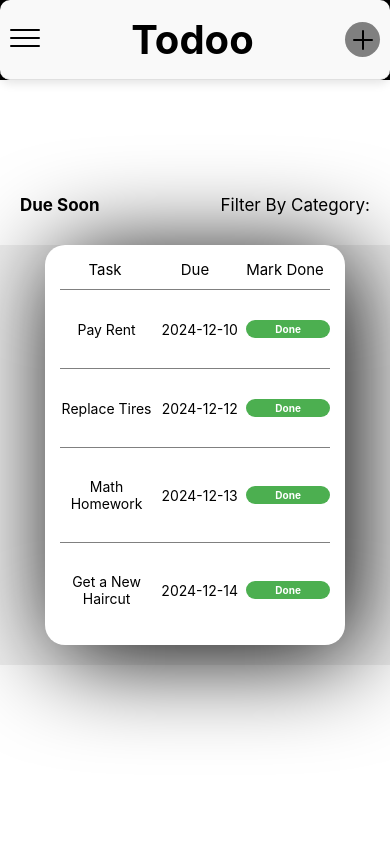
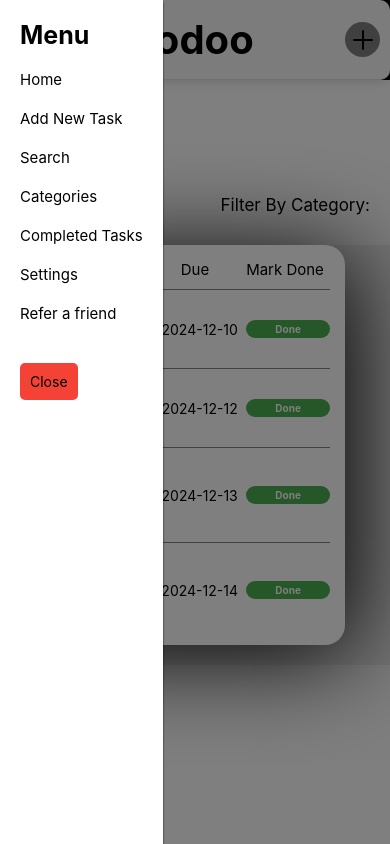
Before and after one commit to Enow-Jason/TodooApp-Mobile, a React Native app: screen / in a window 390 px wide. Both pictures are taken after a click on the element 25 px from the left and 39 px from the top of the page. Built offline with nearby package versions, Linux system fonts and the light colour scheme.

Commit message:
Modal was created for the PLUS icon and the Menu Icon

```diff
--- a/src/Components/NavBar.js
+++ b/src/Components/NavBar.js
@@ -11,11 +11,9 @@ import {
     TextInput
 } from "react-native";
 import {TodoListContext} from "../Context/TodoListContext";
+import NavModals from "../Screens/NavModals";
 
 const NavBar = () => {
-    const [todo, setTodo] = useState('')
-    const { dispatch } = useContext(TodoListContext);
-    const [dueDate, setDueDate] = useState('')
     const [isMenuOpen, setIsMenuOpen] = useState(false);
     const [isAddMoreButtonOpen, setIsAddMoreOpen] = useState(false);
 
@@ -25,20 +23,6 @@ const NavBar = () => {
 
     const toggleAddMore = () => {
         setIsAddMoreOpen((prev) => !prev); // Toggle the state
-    };
-
-    const addTodo = () => {
-        if (todo) {
-            dispatch({
-                type: 'ADD_TODO',
-                task: todo,
-                due: dueDate, // Assuming due date is formatted correctly
-                priority: 'normal', // Default priority, adjust as needed
-            });
-            setTodo('');
-            setDueDate('');
-            toggleAddMore(); // Close the modal after adding
-        }
     };
 
     return (
@@ -65,45 +49,12 @@ const NavBar = () => {
                     </View>
                 </TouchableOpacity>
             </View>
-
-            {/* Modal for the Add More functionality */}
-            <Modal
-                animationType="fade"
-                transparent={true}
-                visible={isAddMoreButtonOpen}
-                onRequestClose={() => {
-                    setIsAddMoreOpen(false);
-                }}
-            >
-                <View style={styles.centeredView}>
-                    <View style={styles.modalView}>
-                        <Text style={styles.modalText}>Add More Tasks</Text>
-                        <TextInput
-                            placeholder="Enter Task"
-                            value={todo}
-                            onChangeText={setTodo}
-                        />
-                        <TextInput
-                            placeholder="Enter Due Date(YYYY/MM/DD)"
-                            value={dueDate}
-                            onChangeText={setDueDate}
-                        />
-                        <TouchableOpacity
-                            style={{ ...styles.openButton, backgroundColor: "green", marginBottom: 20 }}
-                            onPress={addTodo}
-                        >
-                            <Text style={styles.textStyle}>Add Task</Text>
-                        </TouchableOpacity>
-
-                        <TouchableOpacity
-                            style={{ ...styles.openButton, backgroundColor: "#2196F3" }}
-                            onPress={toggleAddMore}
-                        >
-                            <Text style={styles.textStyle}>Close</Text>
-                        </TouchableOpacity>
-                    </View>
-                </View>
-            </Modal>
+            <NavModals
+                isMenuOpen={isMenuOpen}
+                toggleMenu={toggleMenu}
+                isAddMoreButtonOpen={isAddMoreButtonOpen}
+                toggleAddMore={toggleAddMore}
+            />
         </SafeAreaView>
     );
 };
@@ -189,44 +140,6 @@ const styles = StyleSheet.create({
     },
     barBottom: {
         top: 20,
-    },
-    centeredView: {
-        flex: 1,
-        justifyContent: "center",
-        alignItems: "center",
-        marginTop: 22
-    },
-    modalView: {
-        margin: 20,
-        backgroundColor: "white",
-        borderRadius: 20,
-        padding: 35,
-        alignItems: "center",
-        shadowColor: "#000",
-        shadowOffset: {
-            width: 0,
-            height: 2
-        },
-        shadowOpacity: 0.25,
-        shadowRadius: 3.84,
-        elevation: 5
-    },
-    openButton: {
-        backgroundColor: "#F194FF",
-        borderRadius: 20,
-        padding: 10,
-        elevation: 2
-    },
-    textStyle: {
-        color: "white",
-        fontWeight: "bold",
-        textAlign: "center"
-    },
-    modalText: {
-        fontWeight: "bold",
-        fontSize: 25,
-        marginBottom: 15,
-        textAlign: "center"
     }
 });
 
--- a/src/Components/ViewTodos.js
+++ b/src/Components/ViewTodos.js
@@ -3,7 +3,6 @@ import { StyleSheet, View, Text, FlatList, TouchableOpacity } from 'react-native
 import {TodoListContext} from "../Context/TodoListContext";
 
 const TodoList = () => {
-    const [todo, setTodo] = useState('')
     const {todos, dispatch } = useContext(TodoListContext);
 
     const renderTask = ({ item }) => (
--- /dev/null
+++ b/src/Screens/NavModals.js
@@ -0,0 +1,179 @@
+import React, { useState, useContext } from "react";
+import { View, Modal, TextInput, Text, TouchableOpacity, StyleSheet } from "react-native";
+import { TodoListContext } from "../Context/TodoListContext";
+
+const NavModals = ({ isMenuOpen, toggleMenu, isAddMoreButtonOpen, toggleAddMore }) => {
+    const [todo, setTodo] = useState('');
+    const { dispatch } = useContext(TodoListContext);
+    const [dueDate, setDueDate] = useState('');
+
+    const addTodo = () => {
+        if (todo) {
+            dispatch({
+                type: 'ADD_TODO',
+                task: todo,
+                due: dueDate,
+                priority: 'normal',
+            });
+            setTodo('');
+            setDueDate('');
+            toggleAddMore();
+        }
+    };
+
+    const addMoreModal = () => (
+        <Modal
+            animationType="fade"
+            transparent={true}
+            visible={isAddMoreButtonOpen}
+            onRequestClose={() => {
+                setIsAddMoreOpen(false);
+            }}
+        >
+            <View style={styles.modalBackground}>
+                <View style={styles.modalView}>
+                    <Text style={styles.modalText}>Add More Tasks</Text>
+                    <TextInput
+                        placeholder="Enter Task"
+                        value={todo}
+                        onChangeText={setTodo}
+                    />
+                    <TextInput
+                        placeholder="Enter Due Date(YYYY/MM/DD)"
+                        value={dueDate}
+                        onChangeText={setDueDate}
+                    />
+                    <TouchableOpacity
+                        style={{ ...styles.openButton, backgroundColor: "green", marginBottom: 20 }}
+                        onPress={addTodo}
+                    >
+                        <Text style={styles.textStyle}>Add Task</Text>
+                    </TouchableOpacity>
+
+                    <TouchableOpacity
+                        style={{ ...styles.openButton, backgroundColor: "#2196F3" }}
+                        onPress={toggleAddMore}
+                    >
+                        <Text style={styles.textStyle}>Close</Text>
+                    </TouchableOpacity>
+                </View>
+            </View>
+        </Modal>
+    );
+    const menuModal = () => (
+        <Modal
+            animationType="fade"
+            transparent={true}
+            visible={isMenuOpen}
+            onRequestClose={() => toggleMenu()}
+        >
+            <View style={styles.modalBackground}>
+                <View style={styles.menuContainer}>
+                    <Text style={styles.menuHeader}>Menu</Text>
+                    <TouchableOpacity><Text style={styles.menuOptions}>Home</Text></TouchableOpacity>
+                    <TouchableOpacity><Text style={styles.menuOptions}>Add New Task</Text></TouchableOpacity>
+                    <TouchableOpacity><Text style={styles.menuOptions}>Search</Text></TouchableOpacity>
+                    <TouchableOpacity><Text style={styles.menuOptions}>Categories</Text></TouchableOpacity>
+                    <TouchableOpacity><Text style={styles.menuOptions}>Completed Tasks</Text></TouchableOpacity>
+                    <TouchableOpacity><Text style={styles.menuOptions}>Settings</Text></TouchableOpacity>
+                    <TouchableOpacity><Text style={styles.menuOptions}>Refer a friend</Text></TouchableOpacity>
+                    <TouchableOpacity style={styles.menuCloseButton} onPress={toggleMenu}>
+                        <Text>Close</Text>
+                    </TouchableOpacity>
+                </View>
+            </View>
+        </Modal>
+    );
+
+    return (
+        <>
+            {addMoreModal()}
+            {menuModal()}
+
+        </>
+    );
+};
+
+const styles = StyleSheet.create({
+    centeredView: {
+        flex: 1,
+        justifyContent: "center",
+        alignItems: "center",
+        marginTop: 22
+    },
+    modalView: {
+        margin: 20,
+        backgroundColor: "white",
+        borderRadius: 20,
+        padding: 35,
+        alignItems: "center",
+        shadowColor: "#000",
+        shadowOffset: {
+            width: 0,
+            height: 2
+        },
+        shadowOpacity: 0.25,
+        shadowRadius: 3.84,
+        elevation: 5
+    },
+    openButton: {
+        backgroundColor: "#F194FF",
+        borderRadius: 20,
+        padding: 10,
+        elevation: 2
+    },
+    textStyle: {
+        color: "white",
+        fontWeight: "bold",
+        textAlign: "center"
+    },
+    modalText: {
+        fontWeight: "bold",
+        fontSize: 25,
+        marginBottom: 15,
+        textAlign: "center"
+    },
+    modalBackground: {
+        flex: 1,
+        backgroundColor: 'rgba(0, 0, 0, 0.5)',
+    },
+    menuContainer: {
+        position: 'absolute',
+        top: 0,
+        left: 0,
+        bottom: 0,
+
+        backgroundColor: '#FFF',
+        shadowColor: '#000',
+        shadowOffset: { width: 0, height: 2 },
+        shadowOpacity: 0.8,
+        shadowRadius: 2,
+        elevation: 5,
+        padding: 20,
+    },
+    menuHeader: {
+        fontSize: 25,
+        fontWeight: 'bold',
+        marginBottom: 20,
+    },
+    menuOptions: {
+        fontSize: 15,
+        marginBottom: 20,
+        alignItems: "flex-start"
+    },
+    menuCloseButton: {
+        marginTop: 20,
+        padding: 10,
+        backgroundColor: '#f44336',
+        borderRadius: 5,
+        alignSelf: 'flex-start'
+    },
+    menuCloseButtonText: {
+        color: 'white',
+        fontWeight: 'bold',
+        textAlign: 'center',
+    }
+});
+
+
+export default NavModals;
```
Also changed, not shown: src/Screens/Categories.js (added), src/Screens/CompletedTasks.js (added), src/Screens/Settings.js (added).
